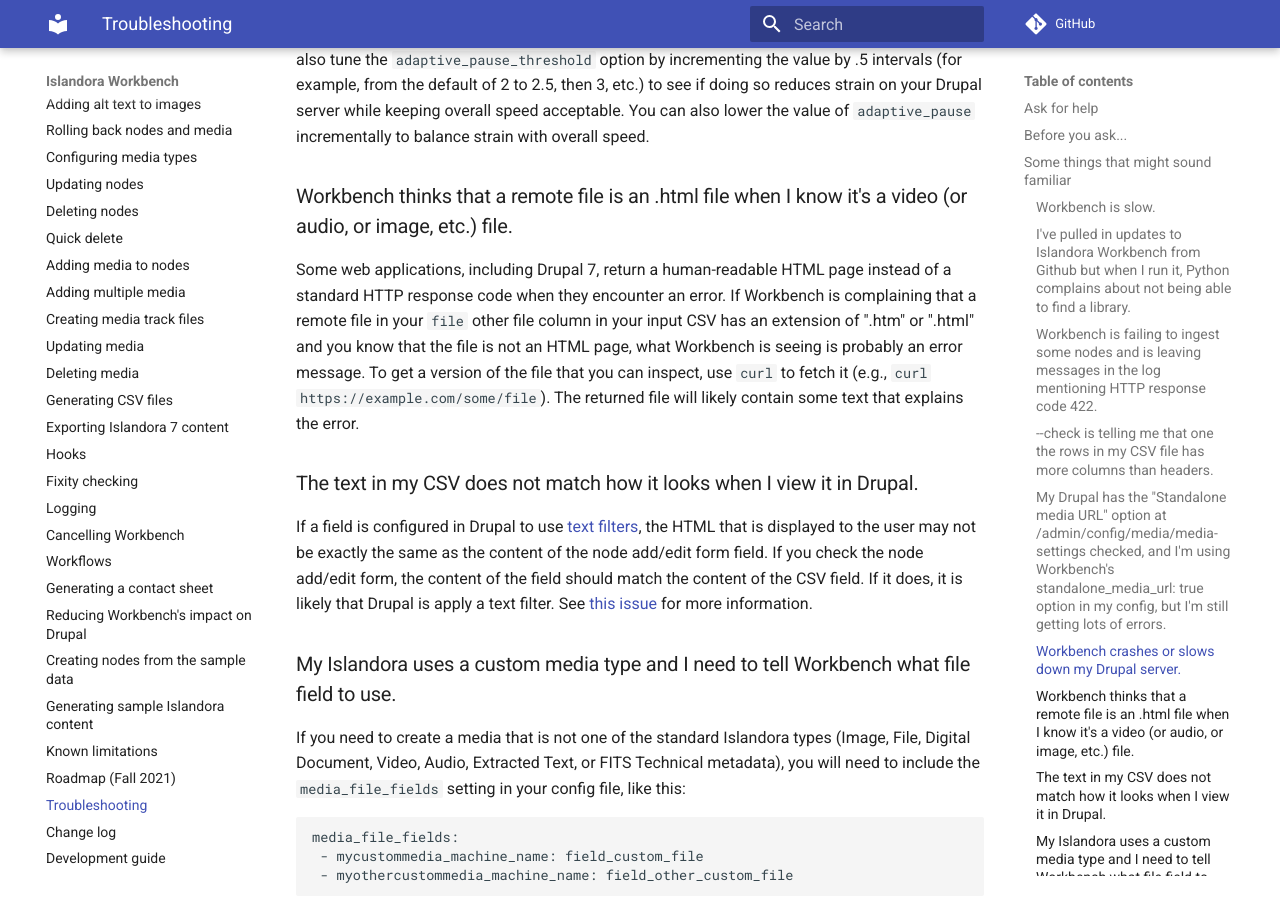
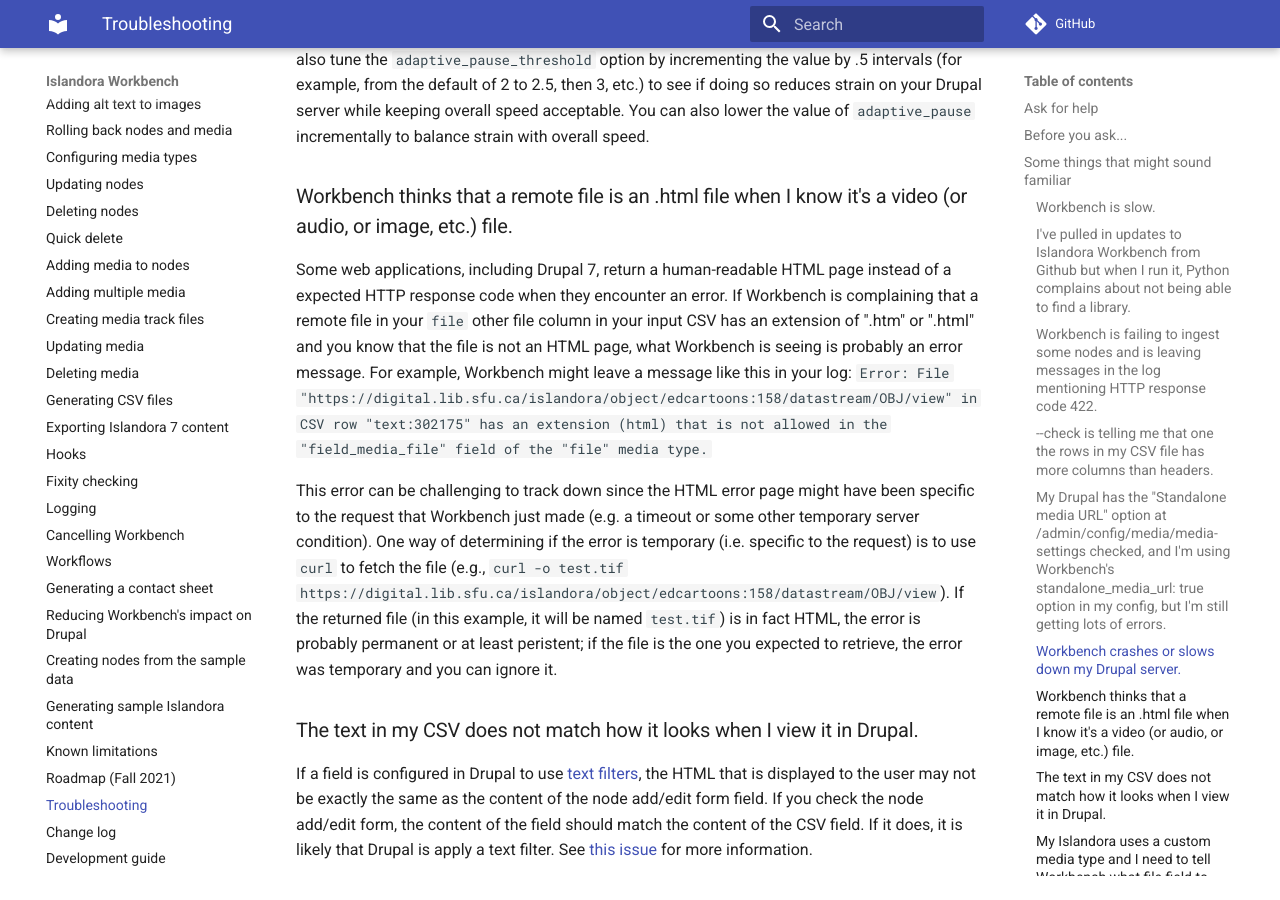
Before and after one commit to mjordan/islandora_workbench_docs, an MkDocs documentation site: the page built from docs/troubleshooting.md, in a window 1280 px wide and 900 px high, scrolled down 2927 px. Built offline with MkDocs 1.6.1 and Material for MkDocs 9.7.7, drawn with Linux system fonts in a browser that asks for light colours; comment, search, counter and statistics services are not loaded.

Commit message:
Updated Troubleshooting page.

```diff
--- a/docs/troubleshooting.md
+++ b/docs/troubleshooting.md
@@ -65,7 +65,9 @@
 
 ### Workbench thinks that a remote file is an .html file when I know it's a video (or audio, or image, etc.) file.
 
-Some web applications, including Drupal 7, return a human-readable HTML page instead of a standard HTTP response code when they encounter an error. If Workbench is complaining that a remote file in your `file` other file column in your input CSV has an extension of ".htm" or ".html" and you know that the file is not an HTML page, what Workbench is seeing is probably an error message. To get a version of the file that you can inspect, use `curl` to fetch it (e.g., `curl https://example.com/some/file`). The returned file will likely contain some text that explains the error.
+Some web applications, including Drupal 7, return a human-readable HTML page instead of a expected HTTP response code when they encounter an error. If Workbench is complaining that a remote file in your `file` other file column in your input CSV has an extension of ".htm" or ".html" and you know that the file is not an HTML page, what Workbench is seeing is probably an error message. For example, Workbench might leave a message like this in your log: `Error: File "https://digital.lib.sfu.ca/islandora/object/edcartoons:158/datastream/OBJ/view" in CSV row "text:302175" has an extension (html) that is not allowed in the "field_media_file" field of the "file" media type.`
+
+This error can be challenging to track down since the HTML error page might have been specific to the request that Workbench just made (e.g. a timeout or some other temporary server condition). One way of determining if the error is temporary (i.e. specific to the request) is to use `curl` to fetch the file (e.g., `curl -o test.tif https://digital.lib.sfu.ca/islandora/object/edcartoons:158/datastream/OBJ/view`). If the returned file (in this example, it will be named `test.tif`) is in fact HTML, the error is probably permanent or at least peristent; if the file is the one you expected to retrieve, the error was temporary and you can ignore it.
 
 ### The text in my CSV does not match how it looks when I view it in Drupal.
 
```
Also changed, not shown: docs/changelog.md (+3 -0 lines), docs/check.md (+3 -0 lines).
